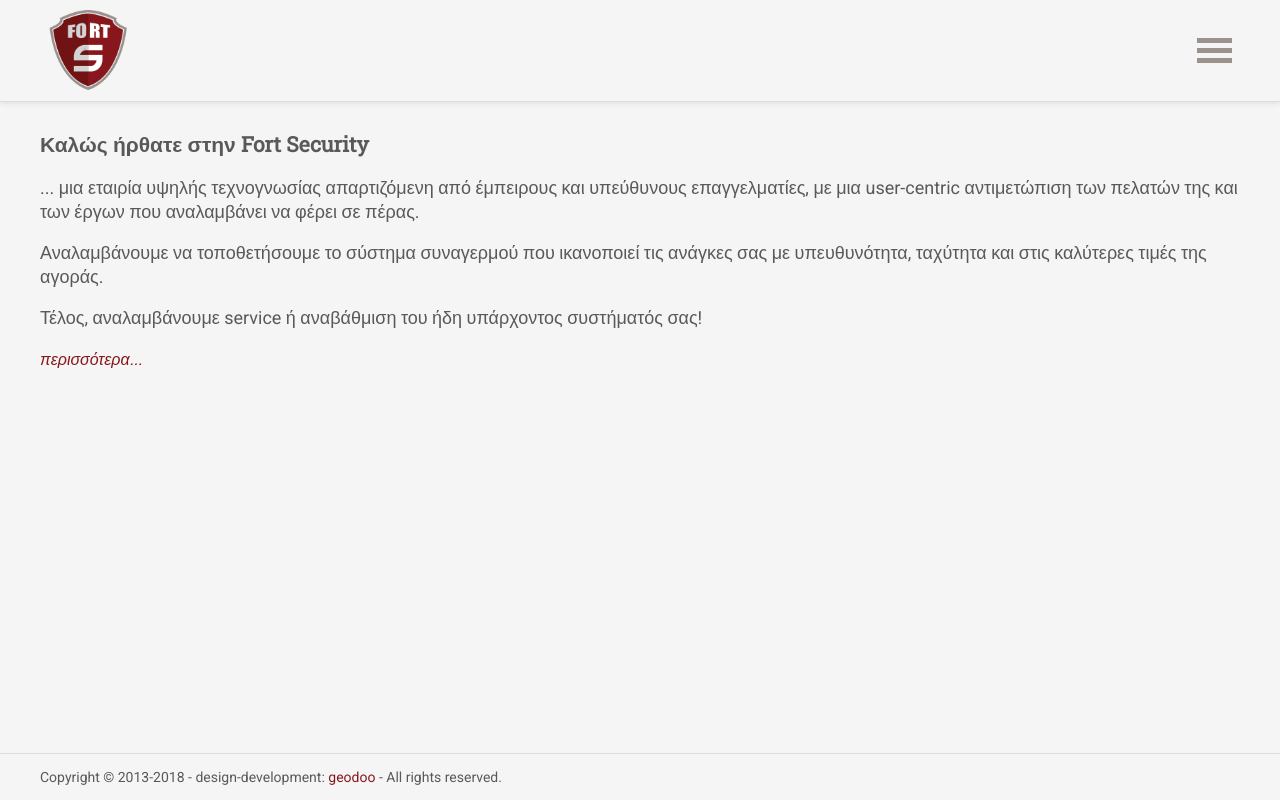
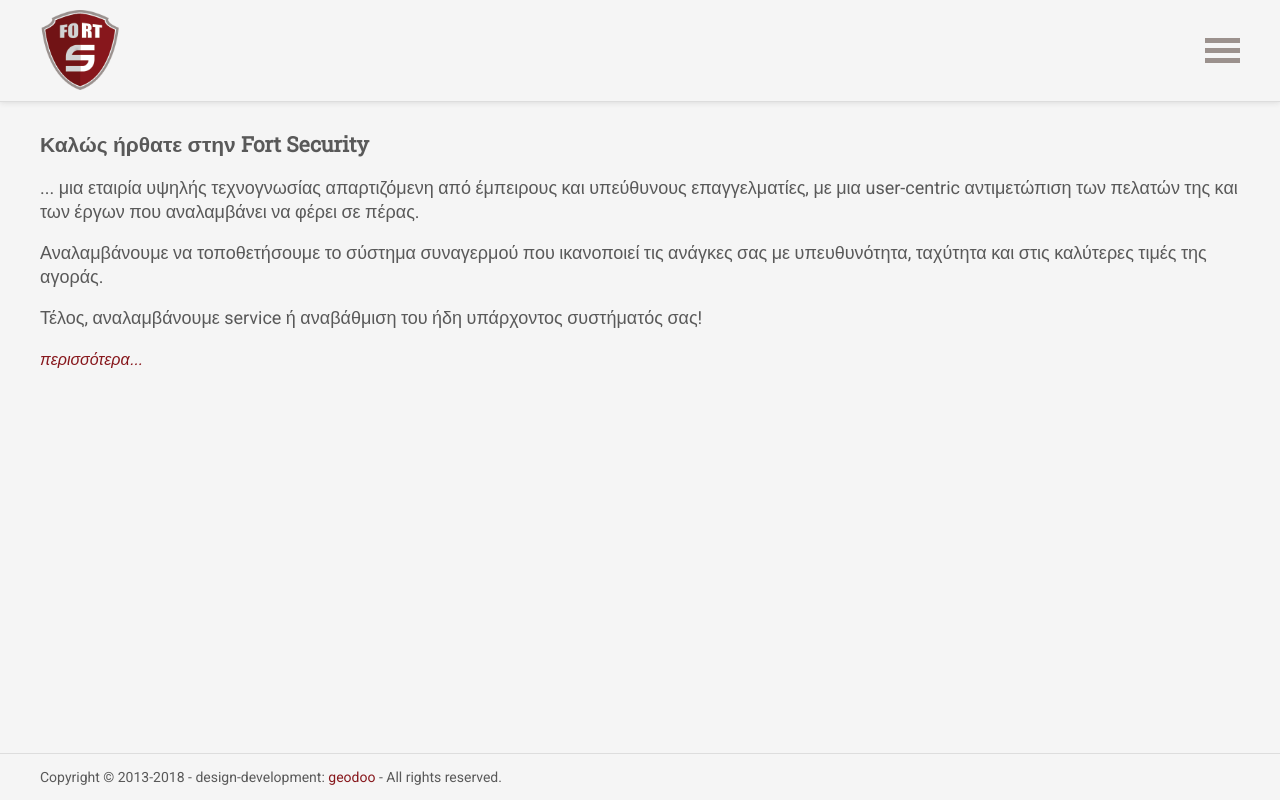
Before and after one commit to GeoDoo/fortNew, a React (Create React App) app: page / in a window 1280 px wide. Built offline with nearby package versions, Linux system fonts and the light colour scheme.

Commit message:
CSS fixes

```diff
--- a/src/App.js
+++ b/src/App.js
@@ -10,7 +10,7 @@ import Main from './regions/Main';
 import Copyright from './blocks/Copyright';
 
 const App = () => (
-  <div className="container">
+  <div className="page">
     <Header>
       <Logo />
       <Navigation />
--- /dev/null
+++ b/src/blocks/Logo.css
@@ -0,0 +1,3 @@
+#logo {
+  padding: 10px 0 6px 0;
+}
--- a/src/blocks/Logo.js
+++ b/src/blocks/Logo.js
@@ -1,6 +1,7 @@
 import React from 'react';
 import SimpleLink from '../elements/SimpleLink';
 import logo from '../assets/images/fort.png';
+import './Logo.css';
 
 const Logo = () => (
   <div id="logo">
--- a/src/blocks/Welcome.css
+++ b/src/blocks/Welcome.css
@@ -1,3 +1,7 @@
+.welcome {
+  margin-bottom: 16px;
+}
+
 .more {
   font-size: 16px;
 }
--- a/src/elements/BurgerMenu.css
+++ b/src/elements/BurgerMenu.css
@@ -1,7 +1,7 @@
 .burger {
   position: absolute;
   top: 50%;
-  right: 24px;
+  right: 16px;
   margin-top: -18px;
   cursor: pointer;
 }
--- a/src/regions/Header.css
+++ b/src/regions/Header.css
@@ -8,7 +8,3 @@
   left: 0;
   z-index: 1;
 }
-
-#logo {
-  padding: 10px 8px 6px 8px;
-}
--- a/src/regions/Main.js
+++ b/src/regions/Main.js
@@ -3,7 +3,7 @@ import './Main.css';
 
 const Main = ({ children }) => (
   <main id="main" role="main">
-    {children}
+    <div className="container">{children}</div>
   </main>
 );
 
```
